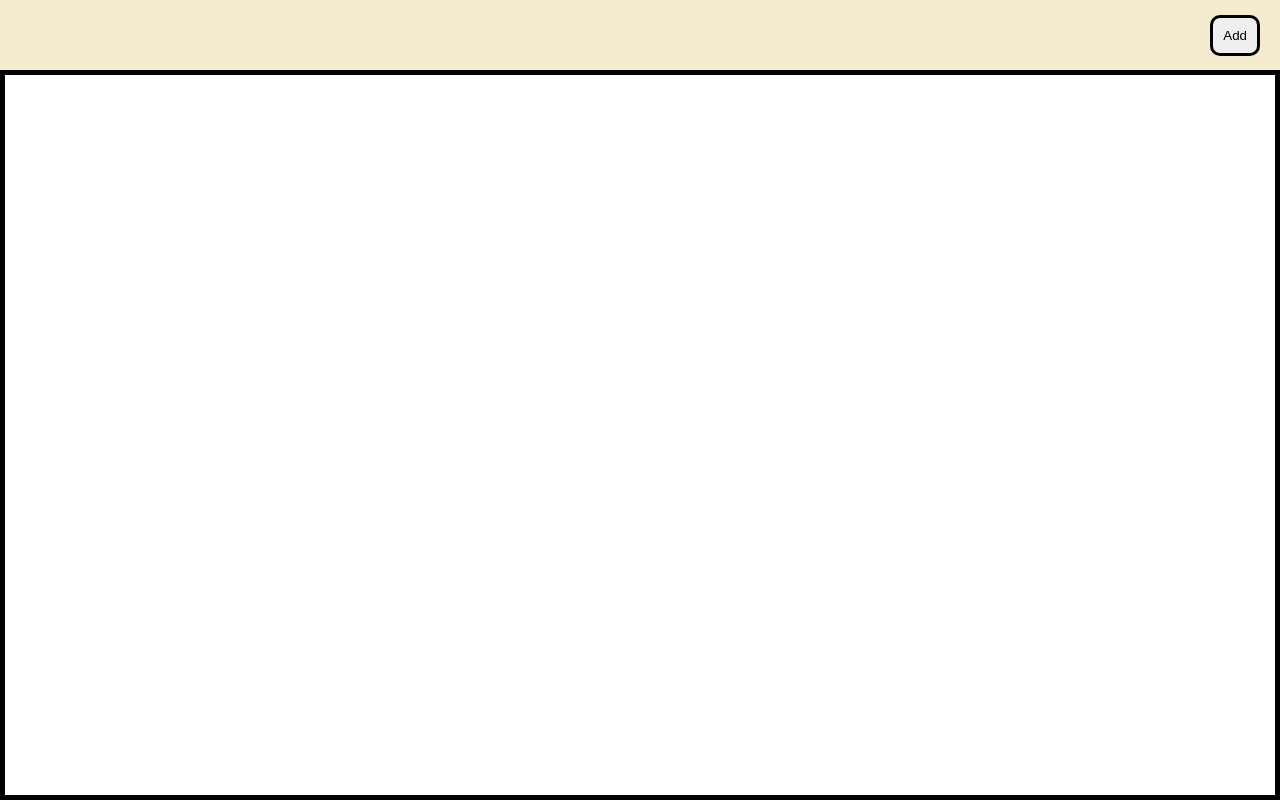
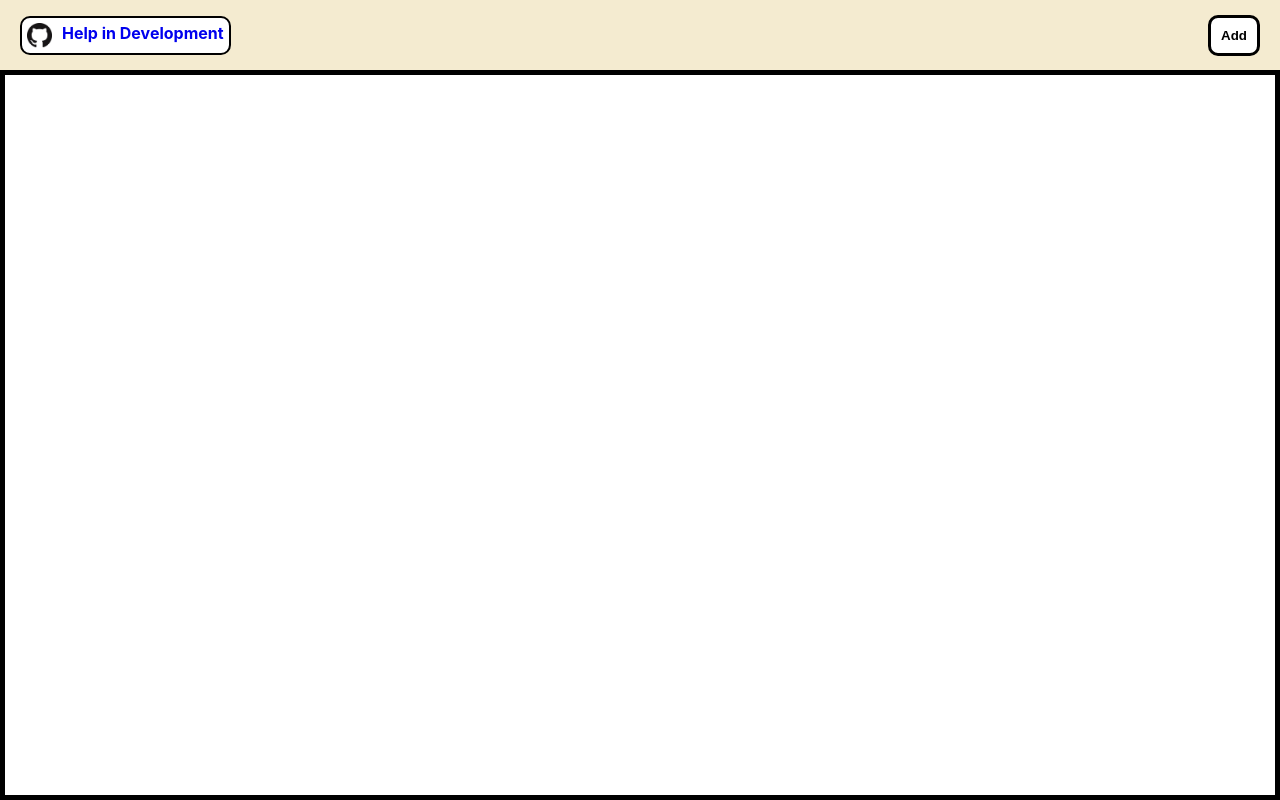
Before and after one commit to 87prashant/MindChart, a React (Create React App) app in the folder packages/client/: page / in a window 1280 px wide. Built offline with nearby package versions, Linux system fonts and the light colour scheme.

Commit message:
add help button

```diff
--- a/packages/client/src/components/Header.tsx
+++ b/packages/client/src/components/Header.tsx
@@ -10,6 +10,21 @@ const StyledHeader = styled("div")({
   background: "#F4EBD0",
 });
 
+const HelpButton = styled("a")({
+  display: "flex",
+  border: "2px solid black",
+  borderRadius: 10,
+  padding: 5,
+  marginRight: "auto",
+  marginLeft: "20px",
+  textDecoration: "none",
+  backgroundColor: "white",
+  "& span": {
+    marginLeft: 10,
+    fontWeight: "bold",
+  },
+});
+
 const AddButton = styled("button")({
   margin: "0 20px",
   padding: "10px",
@@ -17,6 +32,8 @@ const AddButton = styled("button")({
   cursor: "pointer",
   border: "solid black",
   borderRadius: "10px",
+  backgroundColor: "white",
+  fontWeight: "bolder",
 });
 
 interface Props {
@@ -24,12 +41,19 @@ interface Props {
 }
 
 const Header = (props: Props) => {
-  const Form = () => {
+  const showForm = () => {
     props.setShowForm(true);
   };
   return (
     <StyledHeader>
-      <AddButton onClick={() => Form()}>Add</AddButton>
+      <HelpButton
+        href="https://github.com/87prashant/MindChart"
+        target="_blank"
+      >
+        <img src="github_logo.png" alt="" width="25" height="25" />
+        <span>Help in Development</span>
+      </HelpButton>
+      <AddButton onClick={() => showForm()}>Add</AddButton>
     </StyledHeader>
   );
 };
--- a/packages/client/src/components/IntensityForm.tsx
+++ b/packages/client/src/components/IntensityForm.tsx
@@ -1,5 +1,4 @@
 //TODO: what to do when component unmount?
-//TODO: It should be horizontally and vertically centered
 
 import styled from "@emotion/styled";
 import React, { useState } from "react";
```
Also changed, not shown: packages/client/public/github_logo.png (added).
